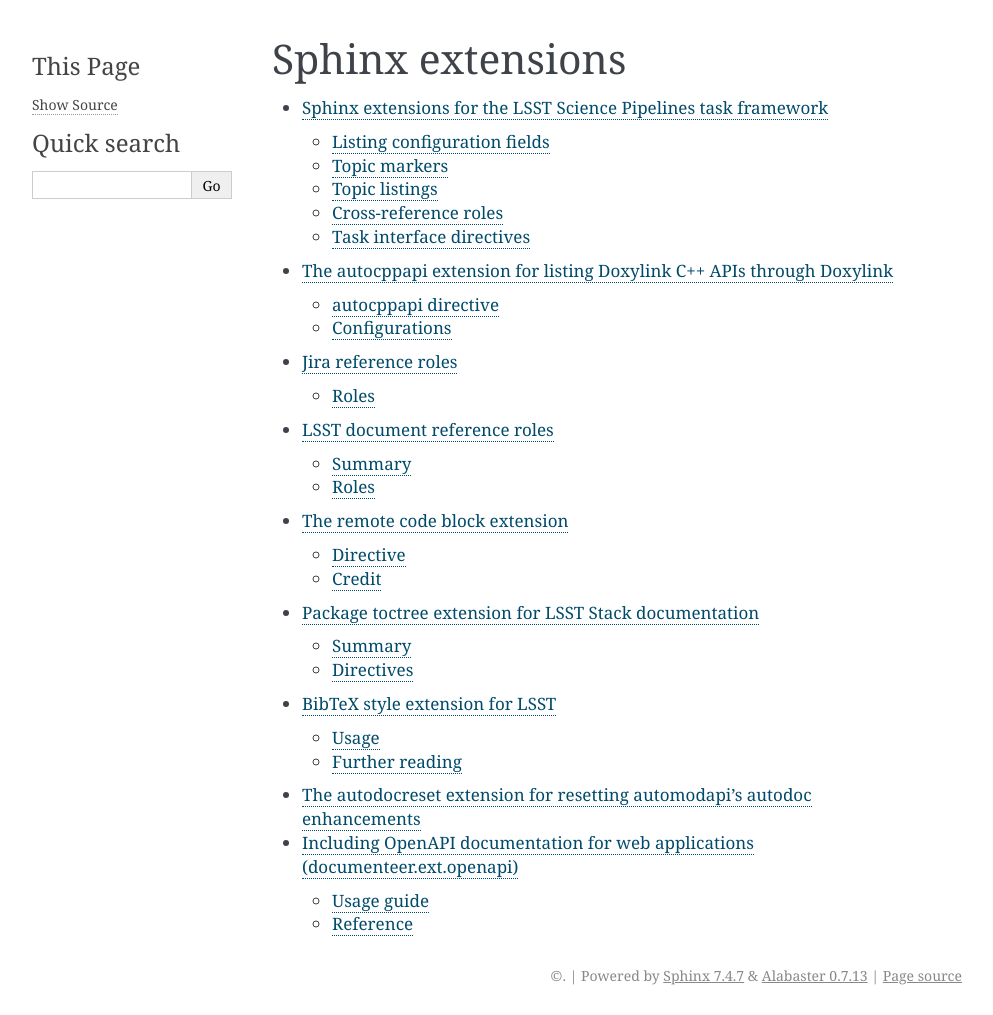
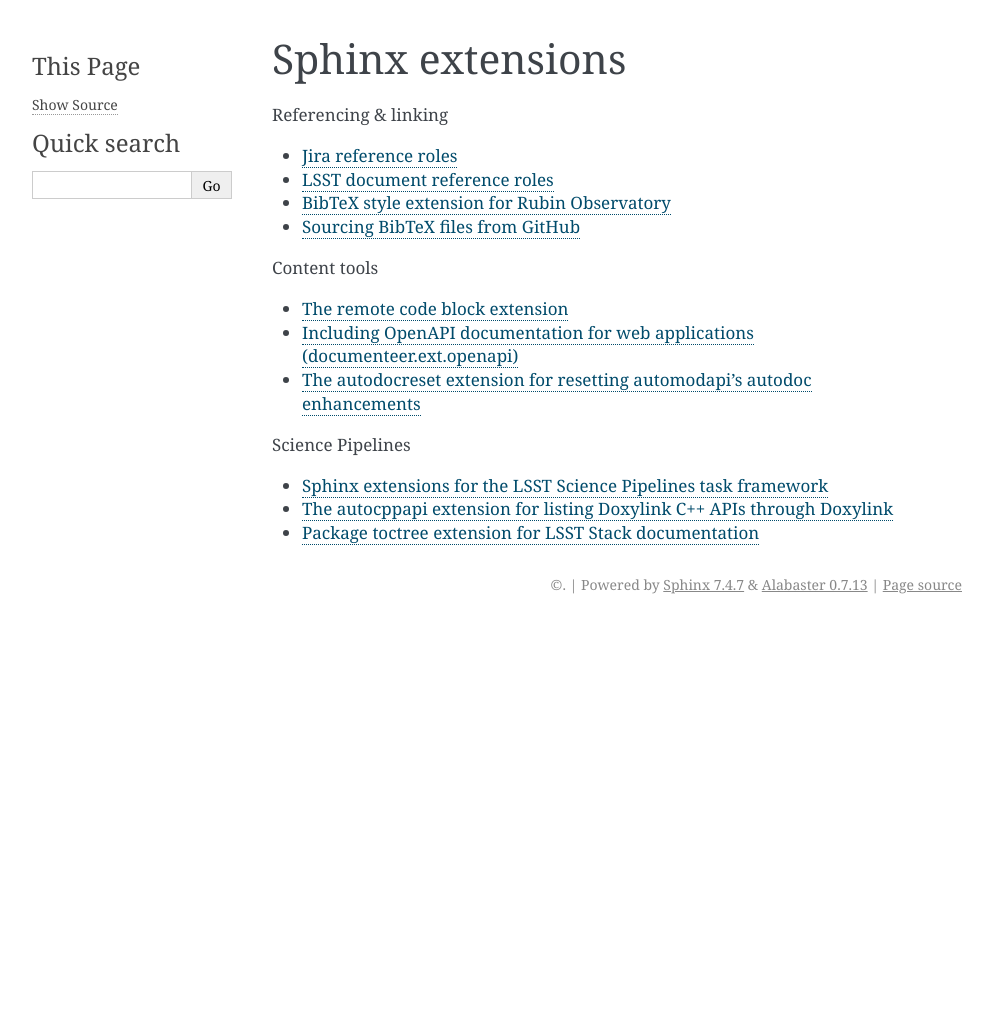
Before and after one commit to lsst-sqre/documenteer, a Sphinx documentation site: the page built from docs/sphinx-extensions/index.rst, in a window 1280 px wide. Shown: the whole page, without its empty margins (148-1141 px from the left). Built offline with Sphinx 7.4.7, drawn with Linux system fonts in a browser that asks for light colours; pages that are not in the unit, such as notebooks, are missing from menus; after the commit the page ends 900 px from its top, so only the background shows below that.

Commit message:
Add documentation for githubbibcache

```diff
--- a/docs/_rst_epilog.rst
+++ b/docs/_rst_epilog.rst
@@ -54,6 +54,7 @@
 .. _autodoc: https://www.sphinx-doc.org/en/master/usage/extensions/autodoc.html
 .. _sphinx_autodoc_typehints: https://github.com/tox-dev/sphinx-autodoc-typehints
 .. _sphinxcontrib-redoc: https://sphinxcontrib-redoc.readthedocs.io/en/stable/
+.. _sphinxcontrib-bibtex: https://sphinxcontrib-bibtex.readthedocs.io/en/latest/
 .. _tox: https://tox.wiki/en/latest/
 .. _Technote: https://technote.lsst.io/
 
--- a/docs/documenteer.toml
+++ b/docs/documenteer.toml
@@ -34,6 +34,7 @@
 developer = "https://developer.lsst.io/"
 pybtex = "https://docs.pybtex.org/"
 sphinx = "https://www.sphinx-doc.org/en/master/"
+sphinxcontrib-bibtex = "https://sphinxcontrib-bibtex.readthedocs.io/en/latest/"
 
 [sphinx.linkcheck]
 ignore = [
--- a/docs/sphinx-extensions/index.rst
+++ b/docs/sphinx-extensions/index.rst
@@ -4,13 +4,28 @@
 
 .. toctree::
    :maxdepth: 2
+   :titlesonly:
+   :caption: Referencing & linking
+
+   jira-reference
+   docushare-reference
+   lsst-pybtex-style
+   githubbibcache
+
+.. toctree::
+   :maxdepth: 2
+   :titlesonly:
+   :caption: Content tools
+
+   remote-code-block
+   openapi
+   autodocreset
+
+.. toctree::
+   :maxdepth: 2
+   :titlesonly:
+   :caption: Science Pipelines
 
    lssttasks
    autocppapi
-   jira-reference
-   docushare-reference
-   remote-code-block
    package-toctree
-   lsst-pybtex-style
-   autodocreset
-   openapi
```
Also changed, not shown: CHANGELOG.md (+1 -1 lines), docs/sphinx-extensions/githubbibcache.rst (added, +122 -0 lines), docs/sphinx-extensions/lsst-pybtex-style.rst (+12 -20 lines).
